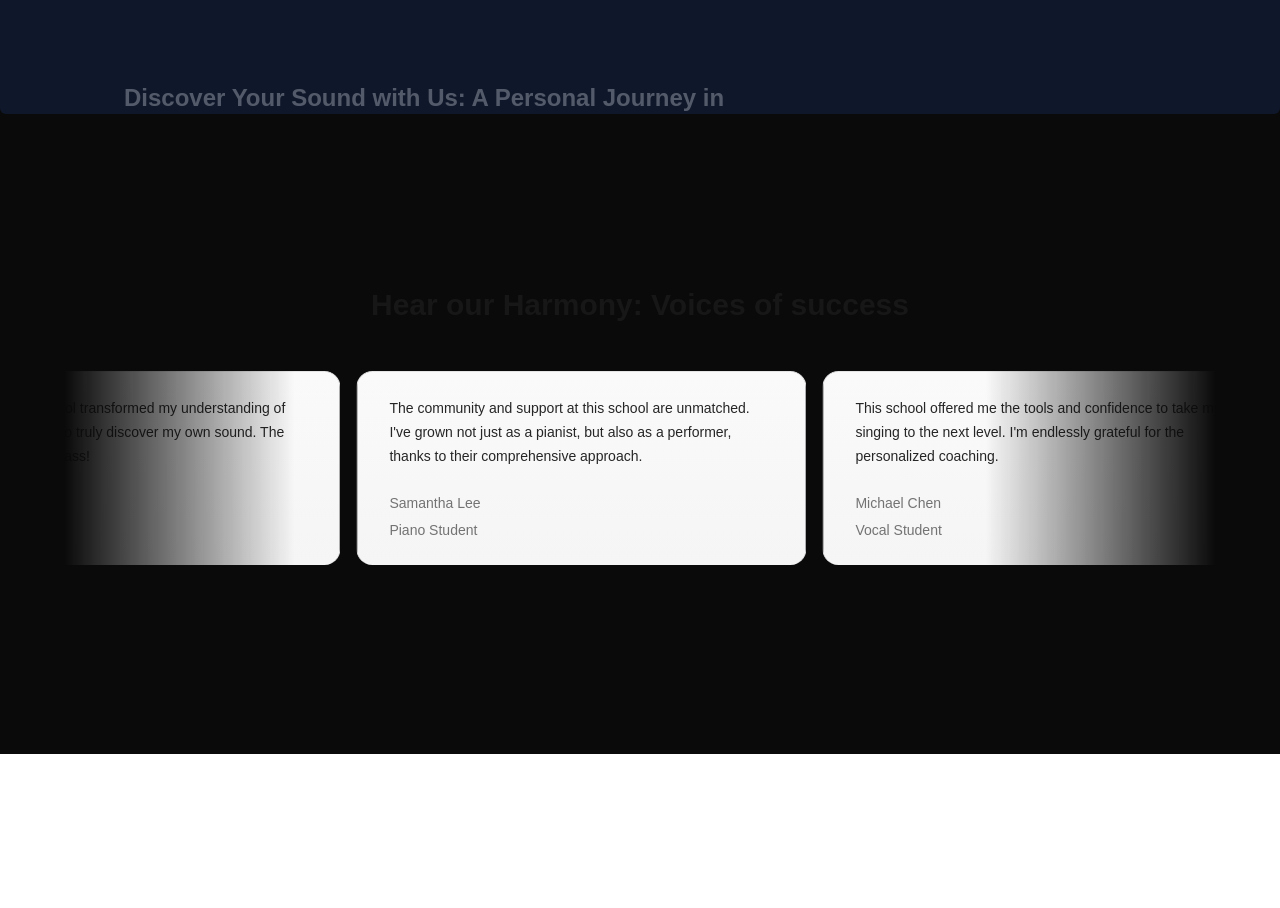
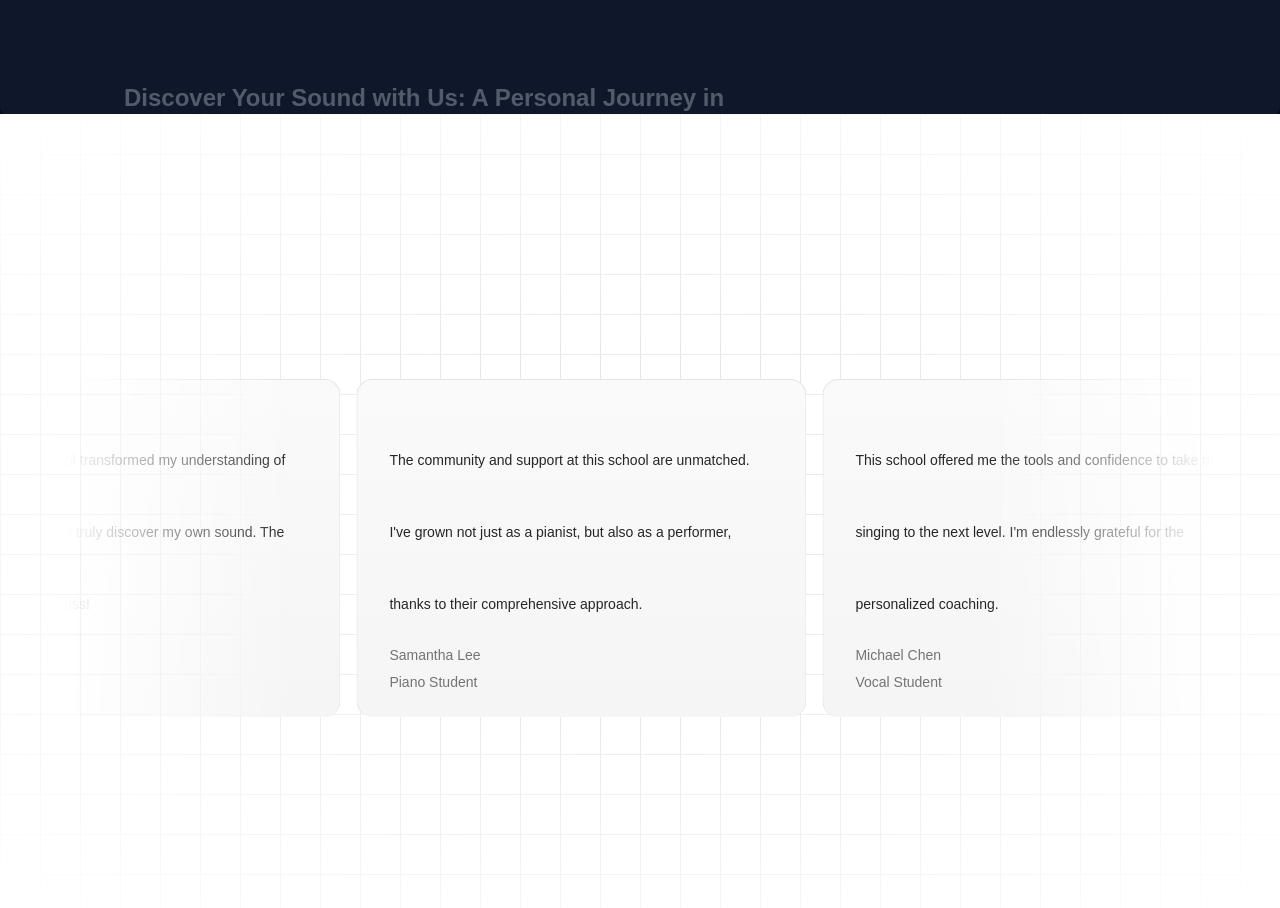
Before and after one commit to AH-Riad/MusicWeb, a Next.js app: page / in a window 1280 px wide. Shown: the part 1706-2614 px from the top of the page. Before the commit the page ends 2460 px from the top, so only its background shows below. Built offline with nearby package versions, Linux system fonts and the light colour scheme.

Commit message:
Grid background added

```diff
--- a/src/app/components/TestimonialCards.tsx
+++ b/src/app/components/TestimonialCards.tsx
@@ -1,5 +1,5 @@
 "use client";
-
+import { cn } from "@/lib/utils";
 import React, { useEffect, useState } from "react";
 import { InfiniteMovingCards } from "../ui/infinite-moving-cards";
 
@@ -38,7 +38,26 @@
 
 function TestimonialCards() {
   return (
-    <div className="h-[40rem] w-full dark:bg-black dark:bg-grid-white/[0.2] relative flex flex-col items-center justify-center overflow-hidden">
+    <div className="relative flex h-[50rem] w-full items-center justify-center bg-white dark:bg-black">
+      <div
+        className={cn(
+          "absolute inset-0",
+          "[background-size:40px_40px]",
+          "[background-image:linear-gradient(to_right,#e4e4e7_1px,transparent_1px),linear-gradient(to_bottom,#e4e4e7_1px,transparent_1px)]",
+          "dark:[background-image:linear-gradient(to_right,#262626_1px,transparent_1px),linear-gradient(to_bottom,#262626_1px,transparent_1px)]"
+        )}
+      />
+      {/* Radial gradient for the container to give a faded look */}
+      <div className="pointer-events-none absolute inset-0 flex items-center justify-center bg-white [mask-image:radial-gradient(ellipse_at_center,transparent_20%,black)] dark:bg-black"></div>
+      <div className="relative z-20 bg-gradient-to-b from-neutral-200 to-neutral-500 bg-clip-text py-8 text-4xl font-bold text-transparent sm:text-7xl">
+        <div
+          className="h-[40rem] w-full dark:bg-black relative flex flex-col items-center justify-center overflow-hidden"
+          style={{
+            backgroundImage:
+              "linear-gradient(to right, rgba(255,255,255,0.2) 1px, transparent 1px), linear-gradient(to bottom, rgba(255,255,255,0.2) 1px, transparent 1px)",
+            backgroundSize: "40px 40px",
+          }}
+        >
           <h2 className="text-3xl font-bold text-center mb-8 z-10">
             Hear our Harmony: Voices of success
           </h2>
@@ -52,6 +71,9 @@
             </div>
           </div>
         </div>
+      </div>
+    </div>
   );
 }
+
 export default TestimonialCards;
```
Lines whose indentation alone changed are shown as unchanged.
